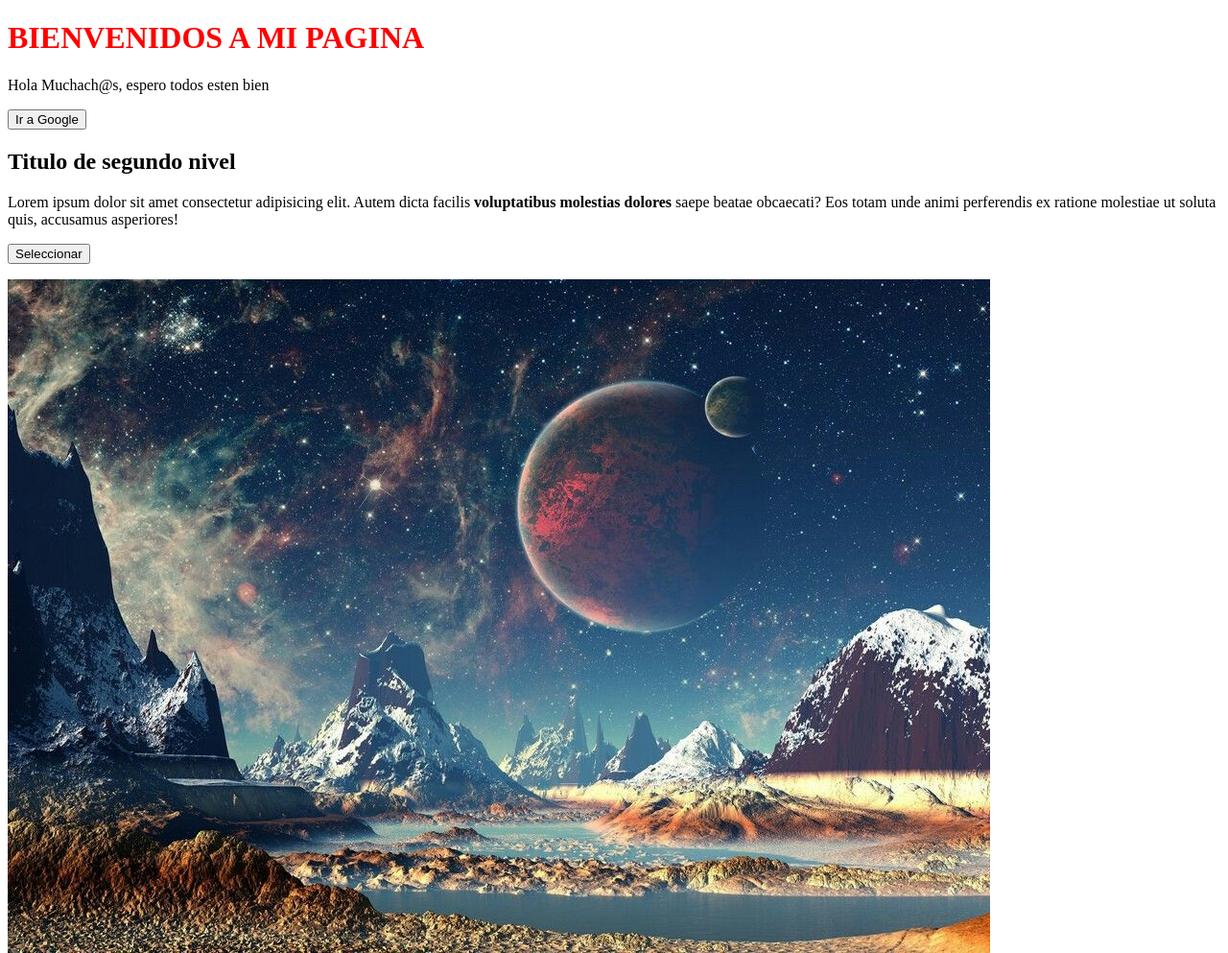
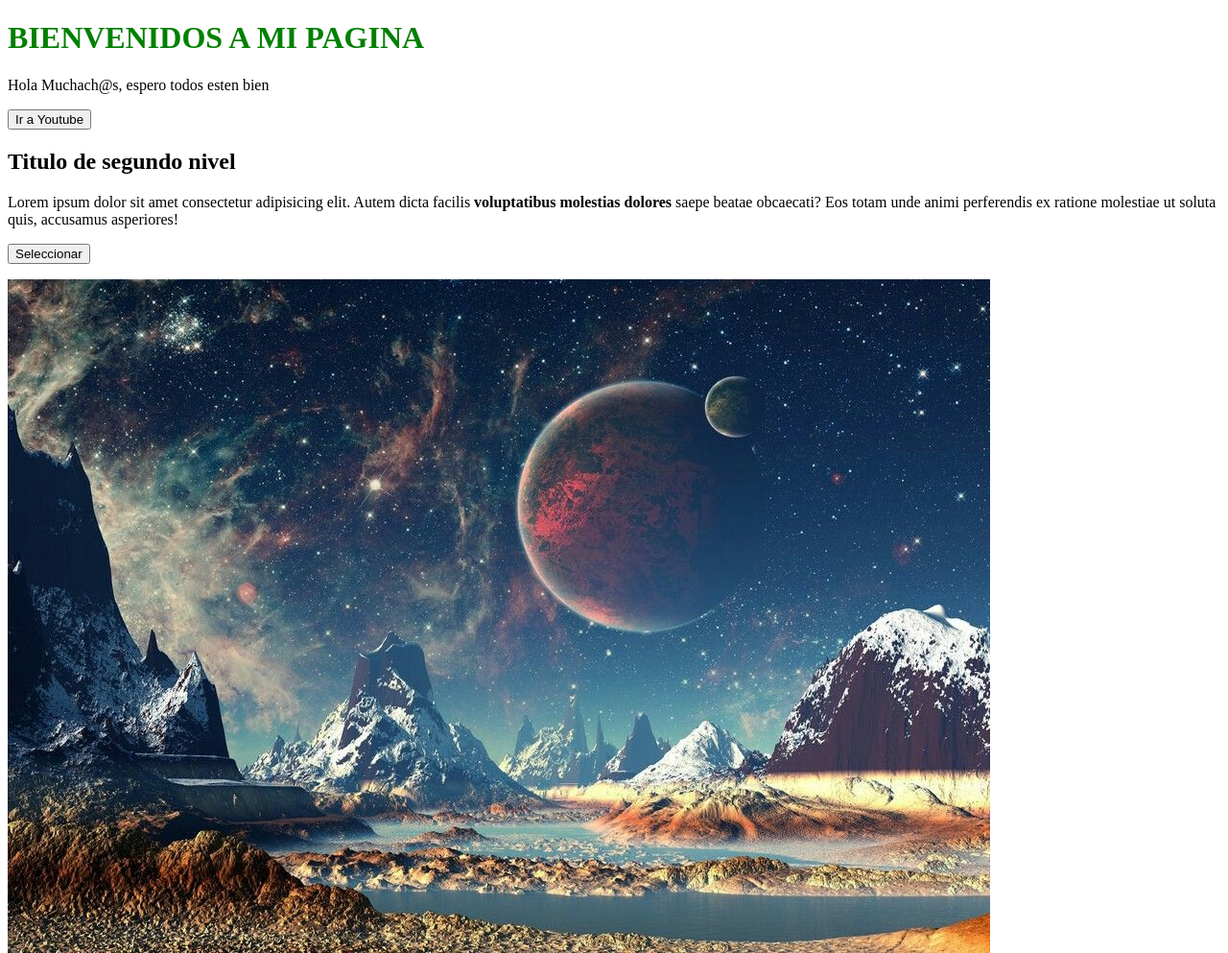
Before and after one commit to Yecid123/RepositorioYR, a plain HTML site: page index.html in a window 1280 px wide. Shown: the top 993 px of the page at 96% size. Drawn offline with Linux system fonts and the light colour scheme; files whose address does not match are found by name.

Commit message:
Cuarto commit

```diff
--- a/css/estilos.css
+++ b/css/estilos.css
@@ -1,5 +1,5 @@
 h1 {
-    color: red;
+    color: green;
 }
 
 .boton1 {
--- a/index.html
+++ b/index.html
@@ -12,7 +12,7 @@
 <body>
     <h1>BIENVENIDOS A MI PAGINA</h1>
     <p>Hola Muchach@s, espero todos esten bien</p>
-    <a href="https://www.google.com/" target="_blank"> <button> Ir a Google</button></a>
+    <a href="https://www.youtube.com/" target="_blank"> <button> Ir a Youtube</button></a>
     <div>
         <h2>Titulo de segundo nivel</h2>
         Lorem ipsum dolor sit amet consectetur adipisicing elit. Autem dicta facilis
```
